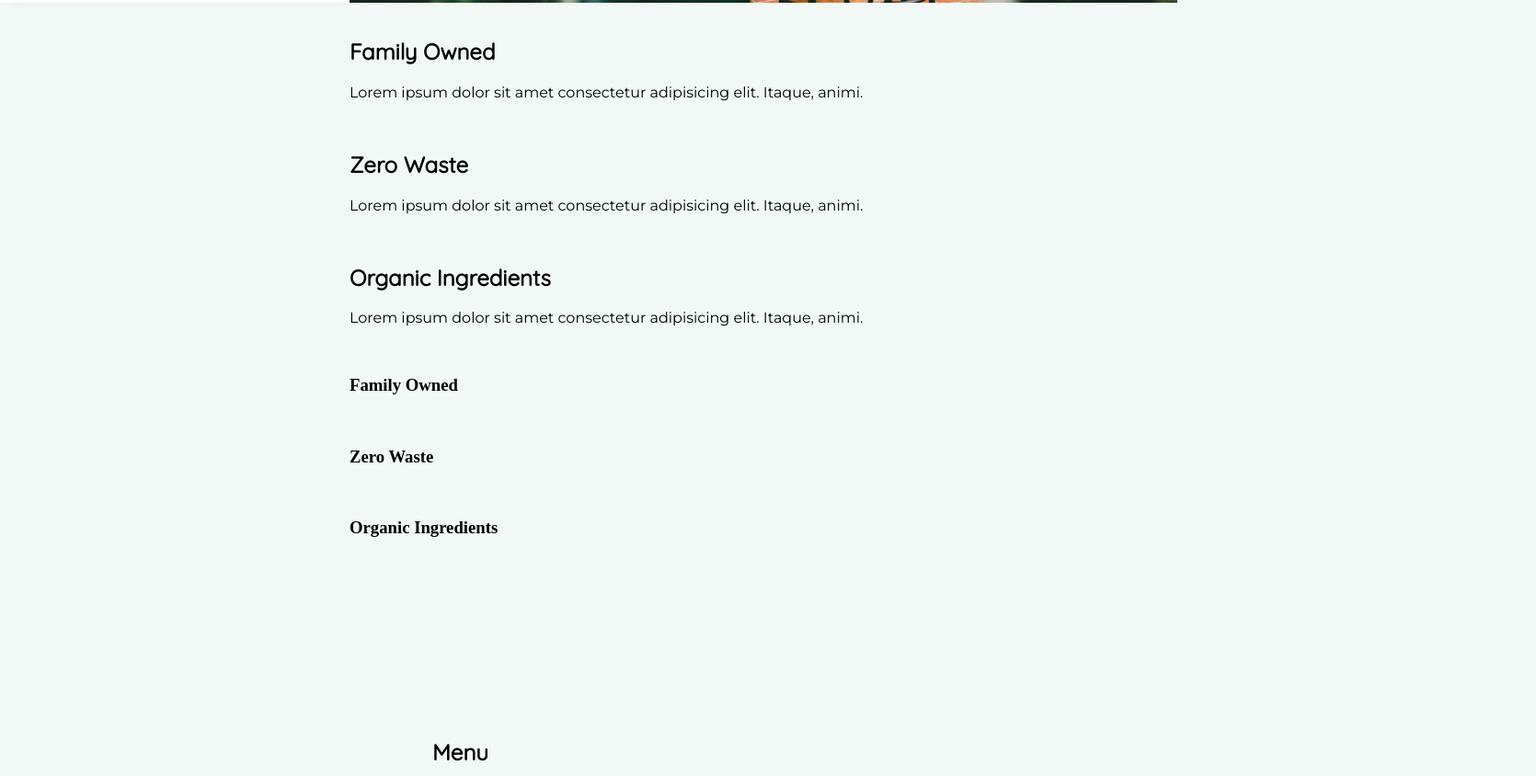
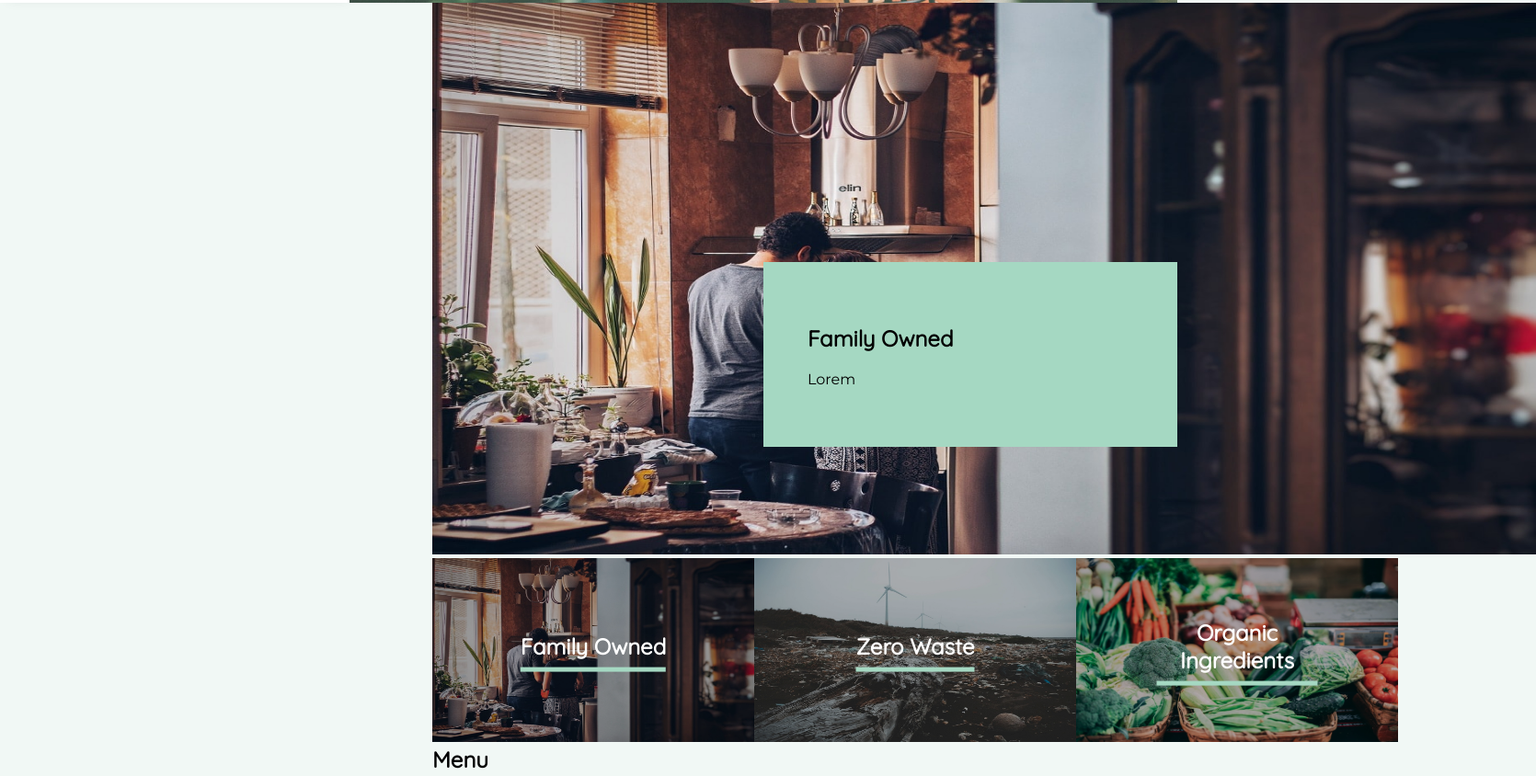
Before and after one commit to RahinF/Second-Slice-Cafe, a plain HTML site: page index.html in a window 1280 px wide. Shown: the part 797-1641 px from the top of the page at 92% size, 1670 px wide, since content can reach past the window. Drawn offline with Linux system fonts and the light colour scheme.

Commit message:
improved about section, added images, functioning tabs and minor styling

```diff
--- a/index.html
+++ b/index.html
@@ -5,14 +5,14 @@
 
 
 <head>
-    <!-- Meta Information -->
+
     <meta charset="UTF-8">
     <meta name="viewport" content="width=device-width, initial-scale=1.0">
 
-    <!-- Title shown in the browser tab -->
+
     <title>Second Slice Café</title>
 
-    <!-- CSS Styling -->
+    <!-- CSS -->
     <link rel="stylesheet" href="styles/main.css">
 
     <!-- JavaScript -->
@@ -30,7 +30,7 @@
 
 <body>
 
-    <!-- Side Navigation -->
+
     <nav>
 
         <!-- Logo -->
@@ -89,50 +89,20 @@
 
     <section id="about-section">
 
-        <!-- Family Owned -->
-        <div>
-            <img src="" alt="">
-            <div>
-                <h2>Family Owned</h2>
-                <p>Lorem ipsum dolor sit amet consectetur adipisicing elit. Itaque, animi.</p>
-            </div>
-        </div>
 
 
 
-        <!-- Zero Waste -->
-        <div>
-            <img src="" alt="">
-            <div>
-                <h2>Zero Waste</h2>
-                <p>Lorem ipsum dolor sit amet consectetur adipisicing elit. Itaque, animi.</p>
+        <div class="expanded-image">
+
+            <div class="container">
+            <!-- Expanded image -->
+                <img id="expandedImg" src="images/family-owned.jpg" alt="Family Owned" height="600" width="1200">
             </div>
-        </div>
 
-
-
-        <!-- Organic Ingredients -->
-        <div>
-            <img src="" alt="">
-            <div>
-                <h2>Organic Ingredients</h2>
-                <p>Lorem ipsum dolor sit amet consectetur adipisicing elit. Itaque, animi.</p>
-            </div>
-        </div>
-
-
-        <div>
-            <div>
-                <img src="" alt="">
-                <h3>Family Owned</h3>
-            </div>
-            <div>
-                <img src="" alt="">
-                <h3>Zero Waste</h3>
-            </div>
-            <div>
-                <img src="" alt="">
-                <h3>Organic Ingredients</h3>
+            <!-- Image text -->
+            <div id="image-text">
+                <h2 id="image-text-title"></h2>
+                <p id="image-text-info"></p>
             </div>
 
         </div>
@@ -140,9 +110,31 @@
 
 
 
+            <!-- Image tabs -->
+        <div id="image-tabs" class="container">
 
+            <!-- Family Owned -->
+            <div class="image-tab">
+                <img src="images/family-owned.jpg" alt="Family Owned" height="200" width="350">
+                <h3 class="tab-title">Family Owned</h3>
+                <p class="tab-info">Lorem </p>
+            </div>
 
+            <!-- Zero Waste -->
+            <div class="image-tab">
+                <img src="images/zero-waste.jpg" alt="Zero Waste" height="200" width="350">
+                <h3 class="tab-title">Zero Waste</h3>
+                <p class="tab-info">Lorem ipsum dolor</p>
+            </div>
 
+            <!-- Organic Ingredients -->
+            <div class="image-tab">
+                <img src="images/organic-ingredients.jpg" alt="Organic Ingredients" height="200" width="350">
+                <h3 class="tab-title">Organic Ingredients</h3>
+                <p class="tab-info">Lorem ipsum dolor sit amet consectetur adipisicing elit. Itaque, animi.</p>
+            </div>
+
+        </div>
 
 
     </section>
--- a/scripts/script.js
+++ b/scripts/script.js
@@ -27,3 +27,37 @@ window.onscroll = function() {
 document.getElementById("call-to-action").addEventListener("click", function(){
     document.getElementById("about-section").scrollIntoView(true);
 });
+
+
+
+
+
+// Image tabs
+// image and text change when a tab is clicked
+
+// add action lister to tabs
+let image_tabs = document.getElementById("image-tabs").getElementsByTagName("img");
+for (let index = 0; index < image_tabs.length; index++) {
+    image_tabs[index].addEventListener("click", change_image_tab);
+
+}
+
+
+// set the inital image info to first tab
+let image_text_title = document.getElementById("image-text-title");
+let image_text_info = document.getElementById("image-text-info");
+
+image_text_title.innerText = document.getElementsByClassName("tab-title")[0].innerText;
+image_text_info.innerText = document.getElementsByClassName("tab-info")[0].innerHTML;
+
+
+// when clicked changes image src, alt and text.
+function change_image_tab(){
+    let expandImg = document.getElementById("expandedImg");
+
+    expandImg.src = this.src;
+    expandImg.alt = this.alt;
+
+    image_text_title.innerText = this.parentElement.getElementsByClassName("tab-title")[0].innerText;
+    image_text_info.innerText = this.parentElement.getElementsByClassName("tab-info")[0].innerHTML;
+}
--- a/styles/main.css
+++ b/styles/main.css
@@ -28,7 +28,8 @@ body {
 h1,
 h2,
 nav,
-nav p {
+nav p,
+.tab-title {
     font-family: 'Quicksand', sans-serif;
 }
 
@@ -167,6 +168,18 @@ section {
     align-items: center;
     justify-content: center;
     color: #FFF;
+    opacity: 0.8;
+}
+
+#home-section h1 {
+    font-size: 3rem;
+    letter-spacing: 0.2rem;
+}
+
+#home-section p {
+    font-size: 1.3rem;
+    line-height: 3rem;
+    padding-bottom: 2rem;
 }
 
 #call-to-action {
@@ -359,3 +372,100 @@ section h1 {
         max-width: 1140px;
     }
 }
+
+
+
+
+
+
+
+
+
+
+
+
+
+
+
+
+
+
+
+
+
+
+
+
+
+
+
+/*  */
+
+#image-tabs {
+    display: flex;
+    justify-content: space-between;
+}
+
+
+
+#image-tabs img {
+    filter: brightness(70%);
+    cursor: pointer;
+    transition: all .5s ease-in-out;
+
+}
+
+#image-tabs img:hover {
+    filter: brightness(90%);
+}
+
+.image-tab {
+    position: relative;
+}
+
+
+
+.tab-title {
+    position: absolute;
+    top: 50%;
+    left: 50%;
+    transform: translate(-50%, -50%);
+
+    margin: 0;
+
+    text-align: center;
+    font-size: 1.5rem;
+    color: #FFF;
+}
+
+.tab-title::after {
+    content: "";
+    display: block;
+
+    margin-top: 0.5rem;
+    height: 0.3rem;
+
+    background-color: #A5D8C2;
+
+
+}
+
+.tab-info {
+    display: none;
+}
+
+.expanded-image {
+    position: relative;
+    max-width: 1440px;
+    margin: auto;
+}
+
+#image-text {
+    position: absolute;
+    bottom: 20%;
+    right: 0;
+
+    padding: 3rem;
+    width: 50%;
+    background-color: #A5D8C2;
+}
```
Also changed, not shown: images/family-owned.jpg (added), images/organic-ingredients.jpg (added), images/zero-waste.jpg (added).
